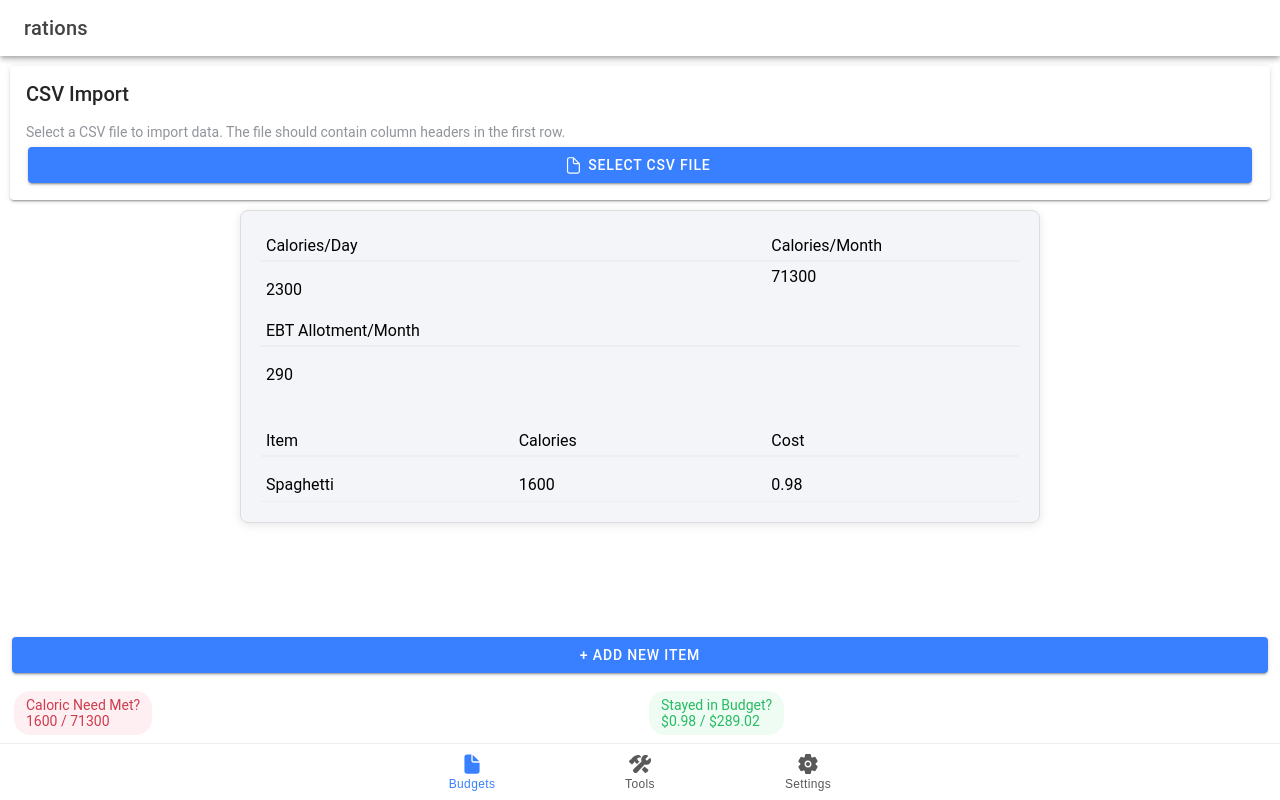
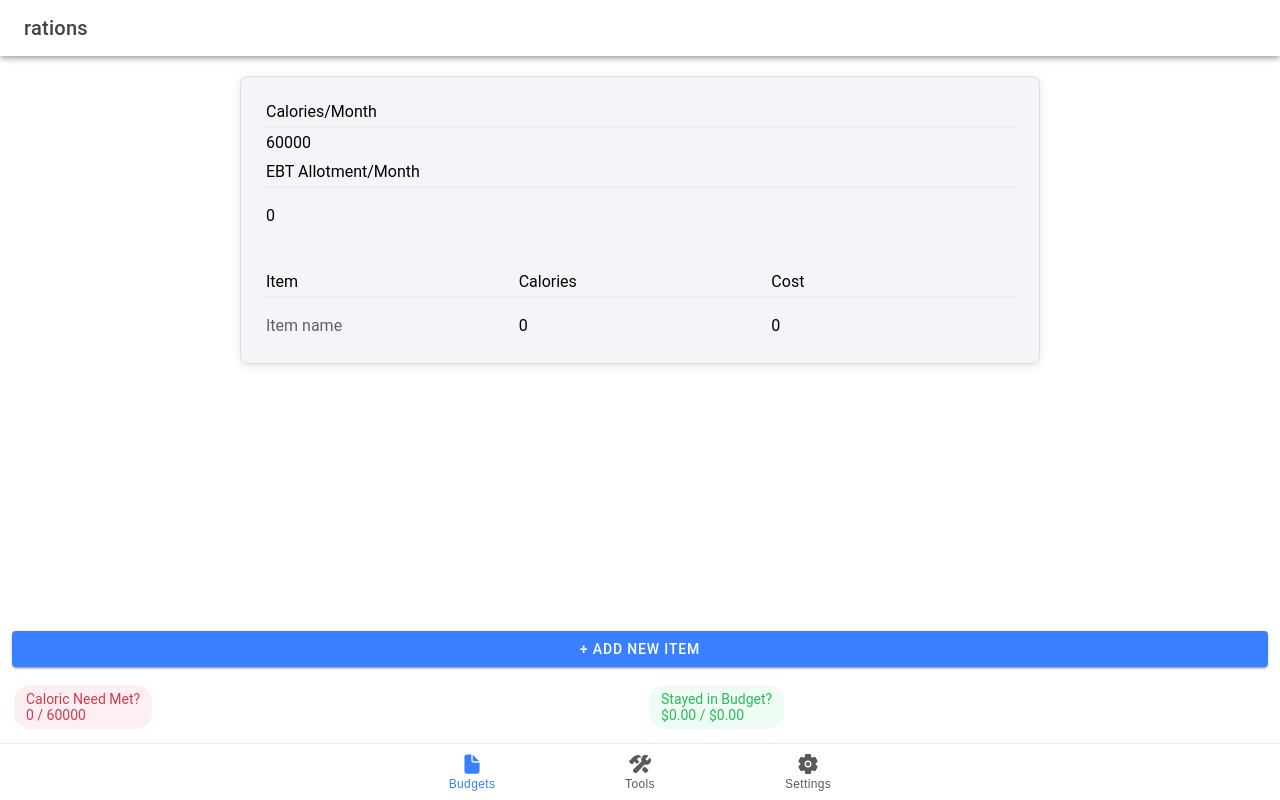
Before and after one commit to S4GU4R0/grocery-budget-for-calories-and-ebt, a React (Vite) app: page / in a window 1280 px wide. Built offline with nearby package versions, Linux system fonts and the light colour scheme.

Commit message:
ikjhjugfdxghj

```diff
--- a/src/components/FoodTracker.jsx
+++ b/src/components/FoodTracker.jsx
@@ -1,105 +1,35 @@
-import React, { useState, useRef } from 'react';
+import React from 'react';
 import {
-  IonToolbar,
-  IonButtons,
-  IonButton,
-  IonChip,
-  IonLabel,
-  IonBadge,
   IonGrid,
   IonRow,
   IonCol,
-  IonInput
+  IonInput,
 } from '@ionic/react';
-import CSVImport from "./CSVImport"
 import './style.css';
 
-const FoodTracker = () => {
-  const [caloriesNeededPerDay, setCaloriesNeededPerDay] = useState(2300);
-  const [ebtPerMonth, setEbtPerMonth] = useState(290);
-  const [rows, setRows] = useState([
-    { id: 1, name: 'Spaghetti', calories: 1600, cost: 0.98 },
-  ]);
-  const [showMenu, setShowMenu] = useState(false);
-  const fileInputRef = useRef(null);
-  // Calculate totals
-  const totalCalories = rows.reduce((sum, row) => sum + (row.calories || 0), 0);
-  const totalCost = rows.reduce((sum, row) => sum + (row.cost || 0), 0);
-  const caloriesPerMonth = caloriesNeededPerDay * 31;
-  const amountLeft = ebtPerMonth - totalCost;
-
-  // Check if targets are met for color coding
-  const caloriesTargetMet = totalCalories >= caloriesPerMonth;
-  const costTargetMet = totalCost <= ebtPerMonth;
-  // csv import stuff
-  const handleImportComplete = (data) => {
-    console.log('Imported data:', data);
-    // Process the data (send to API, etc.)
-  };
-
-  const customMappingTemplate = {
-    'name': 'Name',
-    'cost': 'Cost',
-    'calories': 'calories'
-  };
-
-  // Add a new row
-  const addNewRow = () => {
-    const newId =
-      rows.length > 0 ? Math.max(...rows.map((row) => row.id)) + 1 : 1;
-    setRows([...rows, { id: newId, name: '', calories: 0, cost: 0 }]);
-  };
-
-  // Update a row
-  const updateRow = (id, field, value) => {
-    setRows(
-      rows.map((row) =>
-        row.id === id
-          ? { ...row, [field]: field === 'name' ? value : Number(value) }
-          : row
-      )
-    );
-  };
-
-  // Menu options
-  const menuOptions = [
-    {
-      id: 1,
-      label: 'Learn how to use the app',
-      action: () => window.open('/tutorial', '_blank'),
-    },
-    { id: 2, label: 'FAQ', action: () => window.open('/faq', '_blank') },
-    {
-      id: 3,
-      label: 'Support the creator',
-      action: () => window.open('/support', '_blank'),
-    },
-  ];
+const FoodTracker = ({
+  rows,
+  updateRow,
+  ebtPerMonth,
+  setEbtPerMonth,
+  totalCalories,
+  totalCost,
+  caloriesPerMonth
+}) => {
 
   return (
-    <div>
-      <CSVImport
-        onComplete={handleImportComplete}
-        mappingTemplate={customMappingTemplate}
-      />
+    <div className="app-container">
       <IonGrid className="table-container">
         <IonRow className="table-header-row">
-          <IonCol>Calories/Day</IonCol>
+          <IonCol>Calories/Month</IonCol>
           <IonCol></IonCol>
-          <IonCol>Calories/Month</IonCol>
+          <IonCol></IonCol>
         </IonRow>
 
         <IonRow>
-          <IonCol>
-            <IonInput
-              type="number"
-              onInput={(e) => setCaloriesNeededPerDay(Number(e.target.value))}
-              value={caloriesNeededPerDay}
-              className="ion-no-border"
-            />
-          </IonCol>
+          <IonCol>{caloriesPerMonth}</IonCol>
           <IonCol></IonCol>
-          <IonCol>{caloriesPerMonth}</IonCol>
+          <IonCol></IonCol>
         </IonRow>
 
         <IonRow className="table-header-row">
@@ -112,9 +42,9 @@ const FoodTracker = () => {
           <IonCol>
             <IonInput
               type="number"
-              onInput={(e) => setEbtPerMonth(Number(e.target.value))}
+              onIonInput={(e) => setEbtPerMonth(Number(e.detail.value))}
               value={ebtPerMonth}
-              className="ion-no-border"
+              className="number-input"
             />
           </IonCol>
           <IonCol></IonCol>
@@ -137,8 +67,9 @@ const FoodTracker = () => {
               <IonInput
                 type="text"
                 value={item.name}
-                onInput={(e) => updateRow(item.id, 'name', e.target.value)}
+                onIonInput={(e) => updateRow(item.id, 'name', e.detail.value)}
                 placeholder="Item name"
+                fill="clear"
                 className="text-input"
               />
             </IonCol>
@@ -146,8 +77,9 @@ const FoodTracker = () => {
               <IonInput
                 type="number"
                 value={item.calories}
-                onInput={(e) => updateRow(item.id, 'calories', e.target.value)}
-                className="ion-no-border"
+                onIonInput={(e) => updateRow(item.id, 'calories', e.detail.value)}
+                fill="clear"
+                className="number-input"
               />
             </IonCol>
             <IonCol>
@@ -155,48 +87,14 @@ const FoodTracker = () => {
                 type="number"
                 step="0.01"
                 value={item.cost}
-                onInput={(e) => updateRow(item.id, 'cost', e.target.value)}
-                className="ion-no-border"
+                onIonInput={(e) => updateRow(item.id, 'cost', e.detail.value)}
+                fill="clear"
+                className="number-input"
               />
             </IonCol>
           </IonRow>
         ))}
       </IonGrid>
-
-      {/* Sticky Footer */}
-      <IonToolbar>
-        <IonGrid>
-          <IonRow>
-            <IonCol>
-              <IonButton onClick={addNewRow} expand="block">
-                + Add New Item
-              </IonButton>
-            </IonCol>
-          </IonRow>
-          <IonRow>
-            <IonCol>
-              <IonChip color={caloriesTargetMet ? "success" : "danger"}>
-                <div>
-                  <div>Caloric Need Met?</div>
-                  <div>
-                    <span>{totalCalories}</span> / <span>{caloriesPerMonth}</span>
-                  </div>
-                </div>
-              </IonChip>
-            </IonCol>
-            <IonCol>
-              <IonChip color={amountLeft >= 0 ? "success" : "danger"}>
-                <div>
-                  <div>Stayed in Budget?</div>
-                  <div>
-                    <span>${totalCost.toFixed(2)}</span> / <span>${amountLeft.toFixed(2)}</span>
-                  </div>
-                </div>
-              </IonChip>
-            </IonCol>
-          </IonRow>
-        </IonGrid>
-      </IonToolbar>
     </div>
   );
 };
--- a/src/components/style.css
+++ b/src/components/style.css
@@ -62,62 +62,6 @@ body {
 }
 
 
-.sticky-footer {
-  position: fixed;
-  bottom: 0;
-  left: 0;
-  right: 0;
-  background-color: #2c3e50;
-  padding: 15px 20px;
-  display: flex;
-  flex-direction: column;
-  justify-content: space-around;
-  align-items: center;
-  box-shadow: 0 -2px 10px rgba(0, 0, 0, 0.1);
-  color: white;
-}
-
-.add-item-button {
-  padding: 10px 20px;
-  background-color: #27ae60;
-  color: white;
-  border: none;
-  border-radius: 4px;
-  cursor: pointer;
-  font-weight: bold;
-  font-size: 16px;
-  width: 100%;
-  margin-bottom: 10px;
-}
-
-.add-item-button:hover {
-  background-color: #219652;
-}
-
-.footer-stats {
-  display: flex;
-  gap: 30px;
-  align-items: center;
-  width: 100%;
-}
-
-.stat-item {
-  text-align: center;
-  width: 50%;
-  padding: 10px;
-  margin: 0;
-  border-radius: 4px;
-}
-
-.stat-label {
-  font-size: 14px;
-  margin-bottom: 5px;
-}
-
-.stat-value {
-  font-size: 18px;
-  font-weight: bold;
-}
 
 .target-met {
   background-color: #27ae60;
--- a/src/pages/Home.tsx
+++ b/src/pages/Home.tsx
@@ -6,12 +6,41 @@ import {
   IonPage,
   IonTitle,
   IonToolbar,
+  IonButton,
+  IonChip,
+  IonGrid,
+  IonRow,
+  IonCol
 } from "@ionic/react";
-import React from "react";
+import React, { useState } from "react";
 import FoodTracker from "../components/FoodTracker"
 import "./Home.css";
 
 const Home: React.FC = () => {
+  // Move all the state and logic from FoodTracker here
+  const [rows, setRows] = useState([
+    { id: 1, name: '', calories: 0, cost: 0 }
+  ]);
+  const [ebtPerMonth, setEbtPerMonth] = useState(0);
+
+  const addNewRow = () => {
+    const newId = Math.max(...rows.map(r => r.id)) + 1;
+    setRows([...rows, { id: newId, name: '', calories: 0, cost: 0 }]);
+  };
+
+  const updateRow = (id: number, field: string, value: any) => {
+    setRows(rows.map(row =>
+      row.id === id ? { ...row, [field]: value } : row
+    ));
+  };
+
+  // Calculate totals
+  const totalCalories = rows.reduce((sum, row) => sum + (Number(row.calories) || 0), 0);
+  const totalCost = rows.reduce((sum, row) => sum + (Number(row.cost) || 0), 0);
+  const caloriesPerMonth = 2000 * 30; // Example calculation
+  const caloriesTargetMet = totalCalories >= caloriesPerMonth;
+  const amountLeft = ebtPerMonth - totalCost;
+
   return (
     <IonPage>
       <IonHeader>
@@ -22,9 +51,52 @@ const Home: React.FC = () => {
           <IonTitle>rations</IonTitle>
         </IonToolbar>
       </IonHeader>
+
       <IonContent fullscreen>
-        <FoodTracker />
+        <FoodTracker
+          rows={rows}
+          updateRow={updateRow}
+          ebtPerMonth={ebtPerMonth}
+          setEbtPerMonth={setEbtPerMonth}
+          totalCalories={totalCalories}
+          totalCost={totalCost}
+          caloriesPerMonth={caloriesPerMonth}
+        />
       </IonContent>
+
+      <IonToolbar>
+        <IonGrid>
+          <IonRow>
+            <IonCol>
+              <IonButton onClick={addNewRow} expand="block">
+                + Add New Item
+              </IonButton>
+            </IonCol>
+          </IonRow>
+          <IonRow>
+            <IonCol>
+              <IonChip color={caloriesTargetMet ? "success" : "danger"}>
+                <div>
+                  <div>Caloric Need Met?</div>
+                  <div>
+                    <span>{totalCalories}</span> / <span>{caloriesPerMonth}</span>
+                  </div>
+                </div>
+              </IonChip>
+            </IonCol>
+            <IonCol>
+              <IonChip color={amountLeft >= 0 ? "success" : "danger"}>
+                <div>
+                  <div>Stayed in Budget?</div>
+                  <div>
+                    <span>${totalCost.toFixed(2)}</span> / <span>${amountLeft.toFixed(2)}</span>
+                  </div>
+                </div>
+              </IonChip>
+            </IonCol>
+          </IonRow>
+        </IonGrid>
+      </IonToolbar>
     </IonPage>
   );
 };
```
